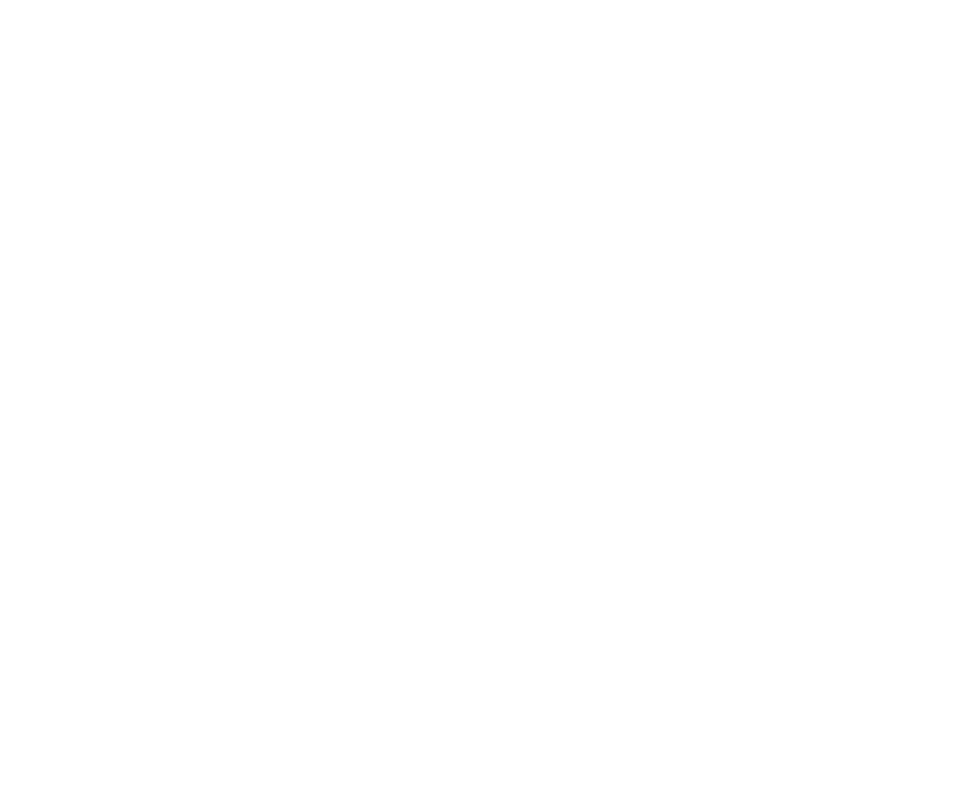
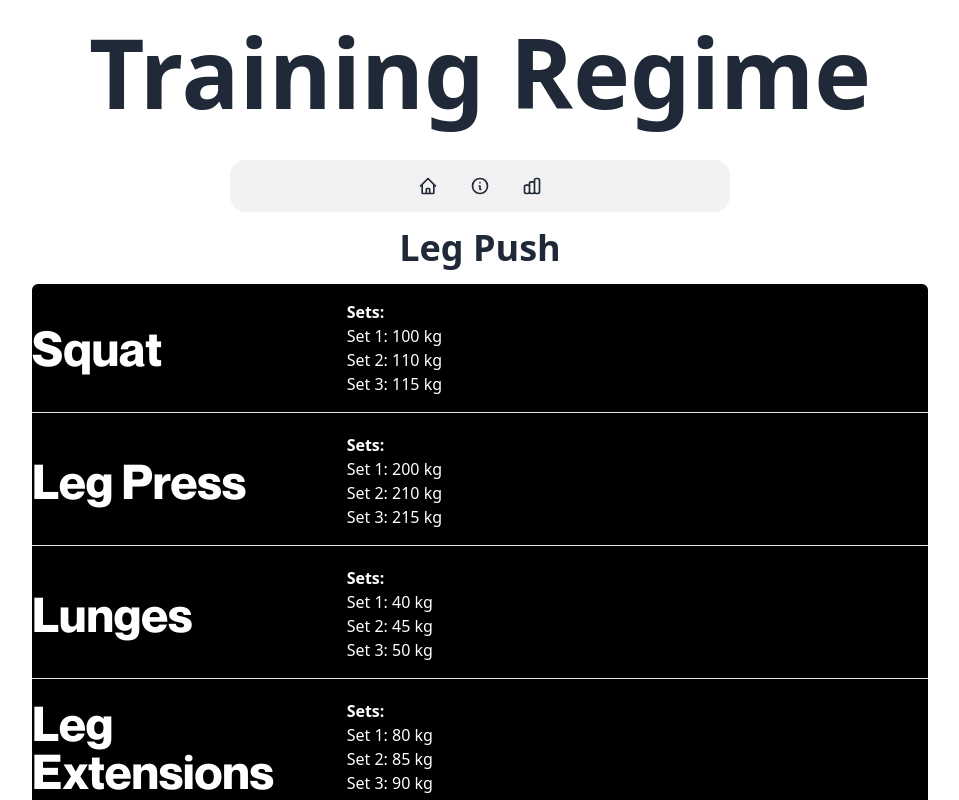
Before and after one commit to paoloaverycarino/PlusOne, a React (Vite) app: page /PlusOne/Training in a window 1280 px wide. Shown: the top 800 px of the page, without its empty margins (160-1119 px from the left). Built offline with nearby package versions, Linux system fonts and the light colour scheme.

Commit message:
Training Regime

```diff
--- a/src/pages/Training.tsx
+++ b/src/pages/Training.tsx
@@ -1,17 +1,147 @@
-import React from "react";
+import React, { useState } from "react";
+
+// Define the type for each exercise
+interface Exercise {
+  name: string;
+  sets: number;
+  weight: number[];
+}
+
+// Define the type for the exercises object
+interface Exercises {
+  legPush: Exercise[];
+  legPull: Exercise[];
+}
+
+// Define the data for exercises (example data, can be dynamic or fetched from an API)
+const exercises: Exercises = {
+  legPush: [
+    { name: "Squat", sets: 3, weight: [100, 110, 115] },
+    { name: "Leg Press", sets: 3, weight: [200, 210, 215] },
+    { name: "Lunges", sets: 3, weight: [40, 45, 50] },
+    { name: "Leg Extensions", sets: 3, weight: [80, 85, 90] },
+    { name: "Leg Curls", sets: 3, weight: [60, 65, 70] },
+    { name: "Calf Raises", sets: 3, weight: [80, 85, 90] },
+  ],
+  legPull: [
+    { name: "Deadlift", sets: 3, weight: [150, 160, 165] },
+    { name: "Romanian Deadlift", sets: 3, weight: [120, 130, 135] },
+    { name: "Pull-Ups", sets: 3, weight: [200, 200, 200] },
+    { name: "Hamstring Curls", sets: 3, weight: [50, 55, 60] },
+    { name: "Back Extensions", sets: 3, weight: [40, 45, 50] },
+    { name: "Glute Bridges", sets: 3, weight: [70, 75, 80] },
+  ],
+};
 
 const Training: React.FC = () => {
+  // State for tracking selected category (Leg Push or Pull)
+  const [currentCategory, setCurrentCategory] = useState<"legPush" | "legPull">("legPush");
 
+  // Select exercises for the current category
+  const exercisesForCurrentCategory = exercises[currentCategory];
 
-    return (
-        <>
-        <body className="bg-white">
+  // Pagination logic (6 exercises per page)
+  const exercisesPerPage = 6;
+  const totalPages = Math.ceil(exercisesForCurrentCategory.length / exercisesPerPage);
 
+  // State for pagination (which page is selected)
+  const [currentPage, setCurrentPage] = useState(0);
 
+  // Handle category toggle (Leg Push or Leg Pull)
+  const toggleCategory = (category: "legPush" | "legPull") => {
+    setCurrentCategory(category);
+    setCurrentPage(0); // Reset to first page when toggling categories
+  };
 
-        </body>
-        </>
-    );
+  // Slice the exercises to display the current page's exercises
+  const currentExercises = exercisesForCurrentCategory.slice(
+    currentPage * exercisesPerPage,
+    (currentPage + 1) * exercisesPerPage
+  );
+
+  // Function to handle the change of radio button selection
+  const handleRadioChange = (page: number) => {
+    setCurrentPage(page);
+  };
+
+  return (
+    <div className="bg-white p-6 rounded-lg shadow-lg flex flex-col items-center justify-center min-h-screen">
+      <h1 className="text-8xl font-bold mb-10">Training Regime</h1>
+
+      {/* Replace button with menu for switching categories */}
+      <ul className="menu menu-horizontal flex items-center justify-center w-[500px] bg-base-200 rounded-box mb-4">
+        <li>
+          <a onClick={() => toggleCategory("legPush")}>
+            <svg
+              xmlns="http://www.w3.org/2000/svg"
+              className="h-5 w-5"
+              fill="none"
+              viewBox="0 0 24 24"
+              stroke="currentColor">
+              <path
+                strokeLinecap="round"
+                strokeLinejoin="round"
+                strokeWidth="2"
+                d="M3 12l2-2m0 0l7-7 7 7M5 10v10a1 1 0 001 1h3m10-11l2 2m-2-2v10a1 1 0 01-1 1h-3m-6 0a1 1 0 001-1v-4a1 1 0 011-1h2a1 1 0 011 1v4a1 1 0 001 1m-6 0h6" />
+            </svg>
+          </a>
+        </li>
+        <li>
+          <a onClick={() => toggleCategory("legPull")}>
+            <svg
+              xmlns="http://www.w3.org/2000/svg"
+              className="h-5 w-5"
+              fill="none"
+              viewBox="0 0 24 24"
+              stroke="currentColor">
+              <path
+                strokeLinecap="round"
+                strokeLinejoin="round"
+                strokeWidth="2"
+                d="M13 16h-1v-4h-1m1-4h.01M21 12a9 9 0 11-18 0 9 9 0 0118 0z" />
+            </svg>
+          </a>
+        </li>
+        <li>
+          <a onClick={() => toggleCategory("legPush")}>
+            <svg
+              xmlns="http://www.w3.org/2000/svg"
+              className="h-5 w-5"
+              fill="none"
+              viewBox="0 0 24 24"
+              stroke="currentColor">
+              <path
+                strokeLinecap="round"
+                strokeLinejoin="round"
+                strokeWidth="2"
+                d="M9 19v-6a2 2 0 00-2-2H5a2 2 0 00-2 2v6a2 2 0 002 2h2a2 2 0 002-2zm0 0V9a2 2 0 012-2h2a2 2 0 012 2v10m-6 0a2 2 0 002 2h2a2 2 0 002-2m0 0V5a2 2 0 012-2h2a2 2 0 012 2v14a2 2 0 01-2 2h-2a2 2 0 01-2-2z" />
+            </svg>
+          </a>
+        </li>
+      </ul>
+
+      <h1 className="text-4xl font-bold mb-4">{currentCategory === "legPush" ? "Leg Push" : "Leg Pull"}</h1>
+      <div className="bg-black space-y-5 w-full max-w-4xl rounded-md pt-4">
+        {currentExercises.map((exercise, index) => (
+          <div key={index} className="flex justify-center items-center border-b pb-4">
+            <h2 className="font-neue font-bold text-white text-5xl w-1/3">{exercise.name}</h2>
+            <div className="flex-1 ml-4">
+              <p className="font-bold text-white">Sets:</p>
+              <ul>
+                {Array(exercise.sets)
+                  .fill(null)
+                  .map((_, setIndex) => (
+                    <li key={setIndex} className="text-white">
+                      Set {setIndex + 1}: {exercise.weight[setIndex]} kg
+                    </li>
+                  ))}
+              </ul>
+            </div>
+          </div>
+        ))}
+      </div>
+    </div>
+  );
 };
 
 export default Training;
```
